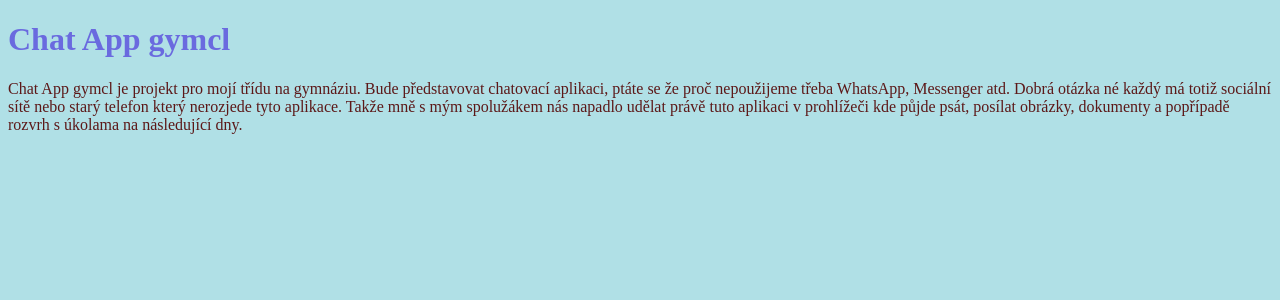
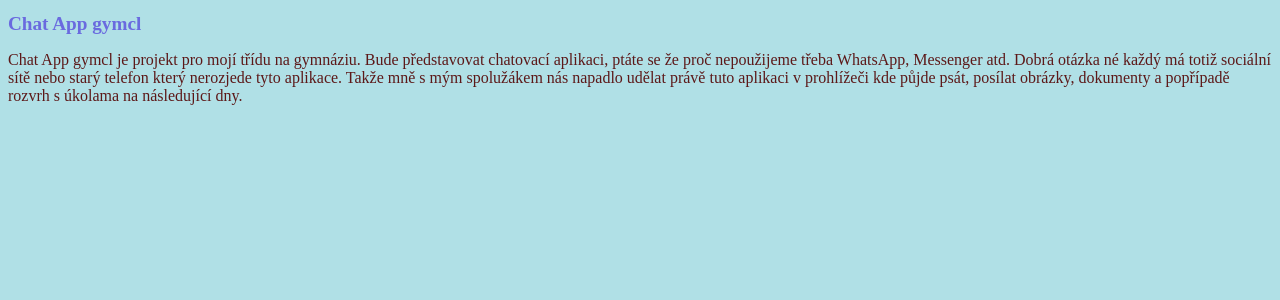
Before and after one commit to chat-app-gymcl/chat-app-gymcl.github.io, a PHP site: page / in a window 1280 px wide. Shown: the top 300 px of the page. Run offline with PHP 8.4, Linux system fonts and the light colour scheme.

Commit message:
Update styles.css

```diff
--- a/styles.css
+++ b/styles.css
@@ -3,8 +3,9 @@ body {
   }
   h1 {
     color: rgb(106, 106, 223);
+    font-size: larger;
   }
   p {
     color: rgba(88, 16, 16, 0.959);
-    size: 120px;
+    font-size: medium;
   }
```
